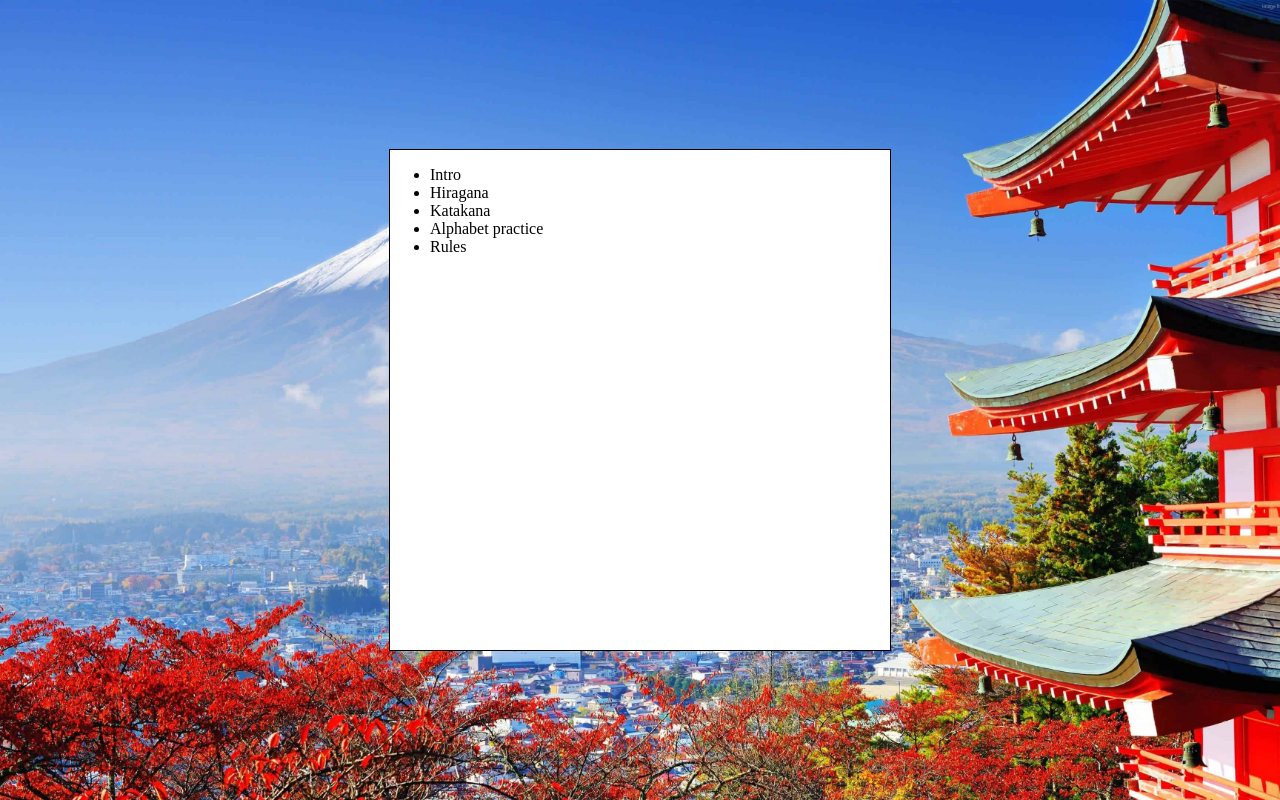
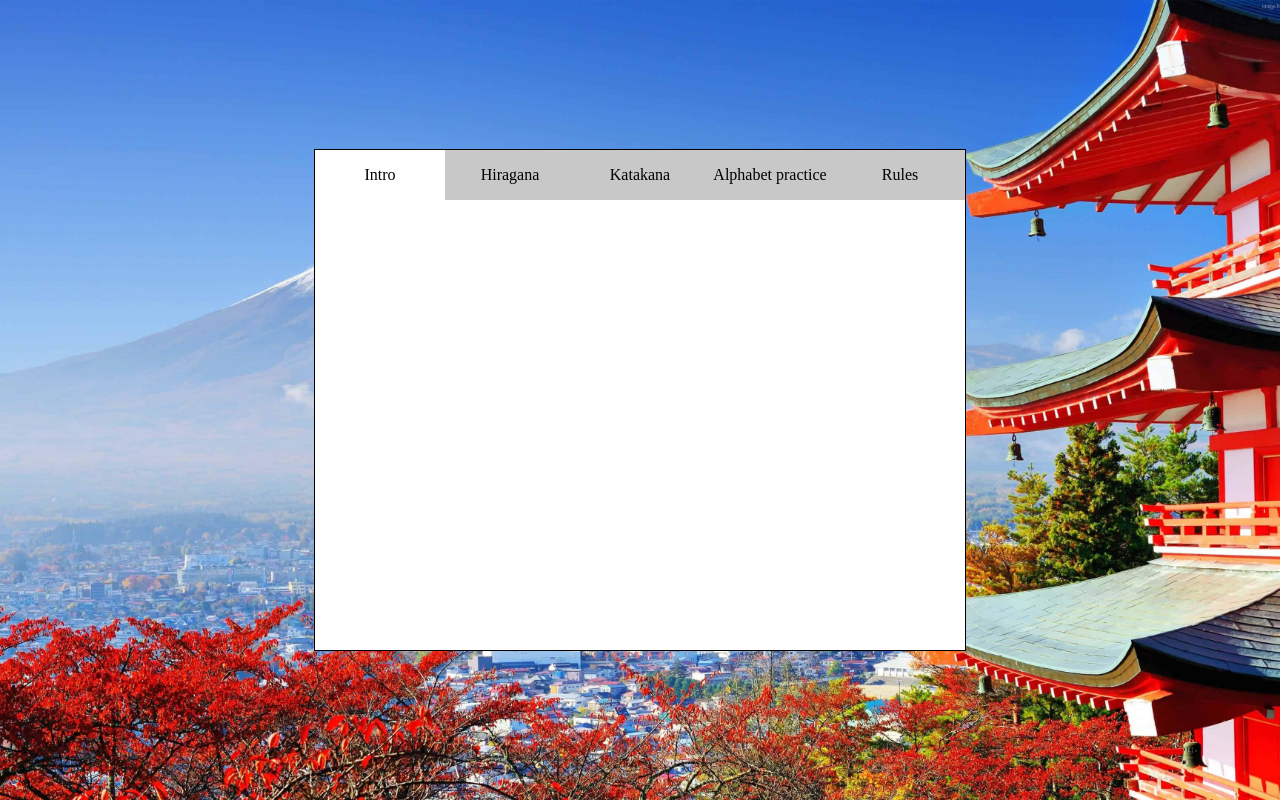
Before and after one commit to Comum/react-japanese-training-tool, a React (Create React App) app: page / in a window 1280 px wide. Built offline with nearby package versions, Linux system fonts and the light colour scheme.

Commit message:
add tabs

```diff
--- a/src/scenes/components/main-modal.js
+++ b/src/scenes/components/main-modal.js
@@ -2,7 +2,7 @@ import React from 'react';
 import styled from 'styled-components';
 
 const ContentContainer = styled.div`
-	width: 500px;
+	width: 650px;
 	height: 500px;
 
 	background-color: white;
--- /dev/null
+++ b/src/scenes/components/tab.js
@@ -0,0 +1,37 @@
+import React from 'react';
+import styled from 'styled-components';
+
+const Tab = props => {
+	const { name, selected } = props;
+	let backgroundColor = '#C8C8C8';
+	let backgroundColorHover = '#DCDCDC';
+
+	if (selected) {
+		backgroundColor = '#FFFFFF';
+		backgroundColorHover = '#FFFFFF';
+	}
+
+	const TabWrapper = styled.li`
+		height: 100%;
+		flex-grow: 1;
+		flex-shrink: 0;
+		flex-basis: 0;
+
+		display: flex;
+		justify-content: center;
+		align-items: center;
+
+		user-select: none;
+		cursor: pointer;
+
+		background-color: ${backgroundColor};
+
+		&:hover {
+			background-color: ${backgroundColorHover};
+		}
+	`;
+
+	return <TabWrapper>{name}</TabWrapper>;
+};
+
+export default Tab;
--- a/src/scenes/components/tabs-container.js
+++ b/src/scenes/components/tabs-container.js
@@ -1,17 +1,33 @@
 import React from 'react';
+import styled from 'styled-components';
+
+import Tab from './tab';
+
+const TabsWrapper = styled.ul`
+	width: 100%;
+	height: 50px;
+
+	margin: 0;
+	padding: 0;
+	list-style-type: none;
+
+	display: flex;
+	justify-content: space-between;
+	align-items: center;
+`;
 
 const getTabsList = tabs => {
 	if (!tabs.length) {
 		return <div />;
 	}
 
-	return tabs.map(tab => <li key={tab.id}>{tab.name}</li>);
+	return tabs.map(tab => <Tab name={tab.name} selected={tab.selected} key={tab.id} />);
 };
 
 const TabsContainer = props => {
 	const tabsList = getTabsList(props.tabs);
 
-	return <ul>{tabsList}</ul>;
+	return <TabsWrapper>{tabsList}</TabsWrapper>;
 };
 
 export default TabsContainer;
```
